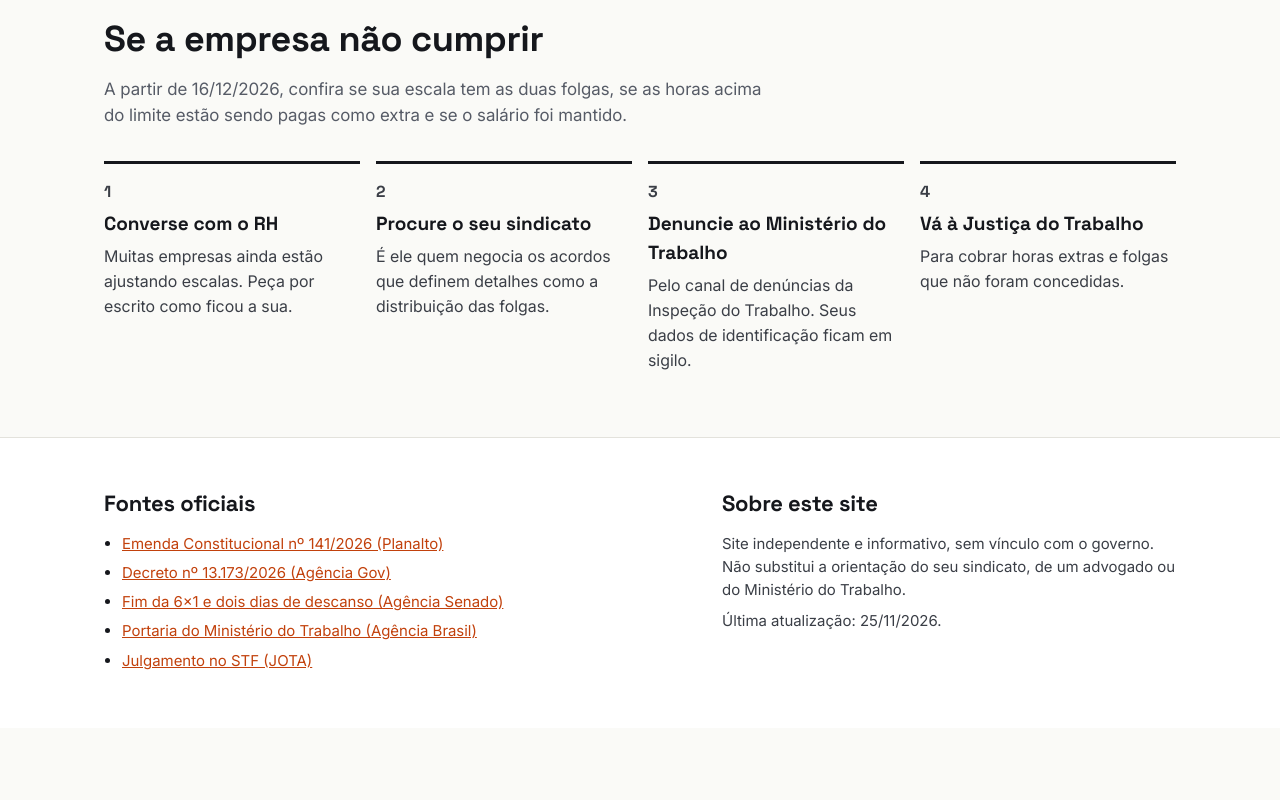
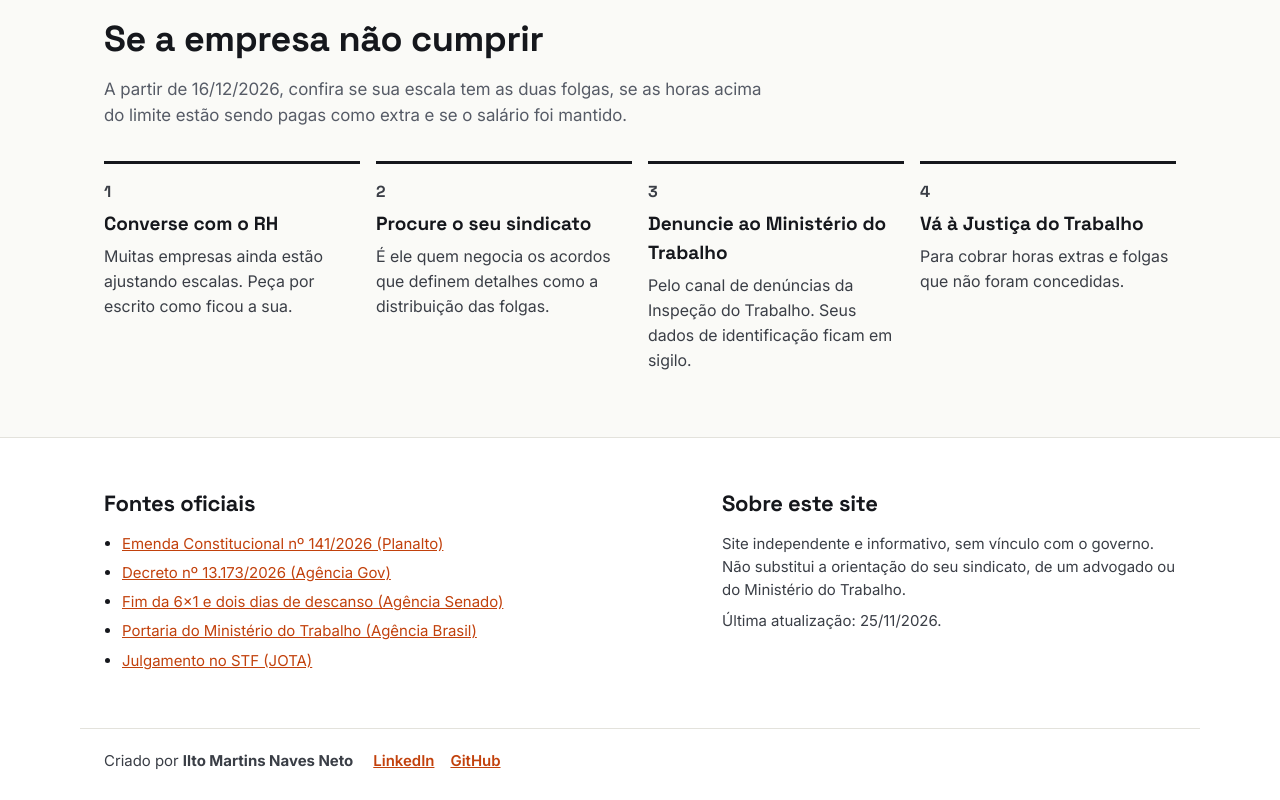
Before and after one commit to IltoMartinsNavesNeto/FimEscala6por1, a plain HTML site: page site/index.html in a window 1280 px wide. Shown: the part 4484-5284 px from the top of the page. Before the commit the page ends 5212 px from the top, so only its background shows below. Drawn offline with Linux system fonts and the light colour scheme.

Commit message:
adicionando rede sociais

```diff
--- a/site/assets/styles.css
+++ b/site/assets/styles.css
@@ -135,6 +135,10 @@ h1 { font-size: clamp(38px, 6vw, 64px); line-height: 1.04; letter-spacing: -0.02
 .rodape__linha > div:first-child { flex-basis: 420px; }
 .rodape h2 { font-size: 22px; margin-bottom: 12px; }
 .rodape p { font-size: 15px; color: var(--texto); margin-bottom: 8px; }
+.autor { display: flex; flex-wrap: wrap; align-items: center; gap: 8px 20px; border-top: 1px solid var(--linha); padding-top: 20px; padding-bottom: 28px; font-size: 15px; color: var(--texto); }
+.autor p { margin: 0; }
+.autor__links { list-style: none; margin: 0; padding: 0; display: flex; gap: 16px; }
+.autor__links a { font-weight: 600; }
 .fontes { margin: 0; padding-left: 18px; font-size: 15px; display: flex; flex-direction: column; gap: 6px; }
 
 .erro { position: fixed; left: 16px; right: 16px; bottom: 16px; background: var(--tinta); color: var(--branco); padding: 16px 20px; border-radius: 12px; font-size: 15px; z-index: 20; }
--- a/site/index.html
+++ b/site/index.html
@@ -118,6 +118,13 @@
       <p class="nota">Última atualização: <span id="atualizado-em-rodape">—</span>.</p>
     </div>
   </div>
+  <div class="container autor">
+    <p>Criado por <strong>Ilto Martins Naves Neto</strong></p>
+    <ul class="autor__links" aria-label="Perfis do autor">
+      <li><a href="https://www.linkedin.com/in/iltomartinsnavesneto/" target="_blank" rel="noopener">LinkedIn</a></li>
+      <li><a href="https://github.com/IltoMartinsNavesNeto" target="_blank" rel="noopener">GitHub</a></li>
+    </ul>
+  </div>
 </footer>
 
 <div class="erro" id="erro" hidden>
```
